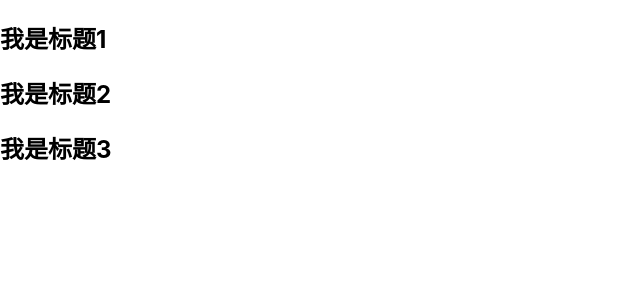
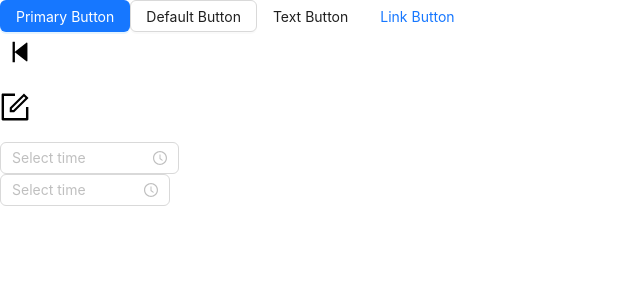
Before and after one commit to SmileYang966/React-study-demo, a React (Create React App) app: page / in a window 1280 px wide. Shown: the top 300 px of the page, without its empty margins (0-640 px from the left). Built offline with nearby package versions, Linux system fonts and the light colour scheme.

Commit message:
提交Ant design

```diff
--- a/src/index.js
+++ b/src/index.js
@@ -19,7 +19,7 @@ import './source/css/index.css'
 // import App from './source/10-组件内容补充/03-fragments的使用'
 // import App from './source/10-组件内容补充/04-StrickMode'
 // import App from './source/11-React样式/04-css-in-js/app'
-import App from './source/12-Ant designn/01-classnames/index'
+import App from './source/12-Ant designn/02-Ant-design初识/index'
 
 
 const root = ReactDOM.createRoot(document.getElementById('root'));
--- /dev/null
+++ b/src/source/12-Ant designn/02-Ant-design初识/index.js
@@ -0,0 +1,40 @@
+import React, { PureComponent } from 'react'
+import { Button, TimePicker } from 'antd'
+import {
+  StepBackwardOutlined,
+  FormOutlined
+} from '@ant-design/icons';
+
+
+
+export default class App extends PureComponent {
+  render() {
+    return (
+      <div>
+        <Button type="primary">Primary Button</Button>
+        <Button>Default Button</Button>
+        {/* <Button type="dashed" style={{width:200,height:40,backgroundColor:'green'}}>
+          <span style={{color:'white',fontSize:19}}>Dashed Button</span>
+        </Button> */}
+        <Button type="text">Text Button</Button>
+        <Button type="link">Link Button</Button>
+        <div style={{width:40,height:40,alignItems:'center',justifyContent:'center',display:'flex'}}>
+          <StepBackwardOutlined onClick={()=>{
+            console.log("StepBackwardOutlined----");
+          }} style={{fontSize:30}}/>
+        </div>
+        <br/>
+        <FormOutlined style={{fontSize:30}}/>
+        <br/>
+        <br/>
+        <TimePicker use12Hours format="h:mm:ss A" onChange={this.onChange}/>
+        <br/>
+        <TimePicker use12Hours format="h:mm a" onChange={this.onChange} />
+      </div>
+    )
+  }
+
+  onChange = (time, timeString) => {
+    console.log(time, timeString);
+  }
+}
```
